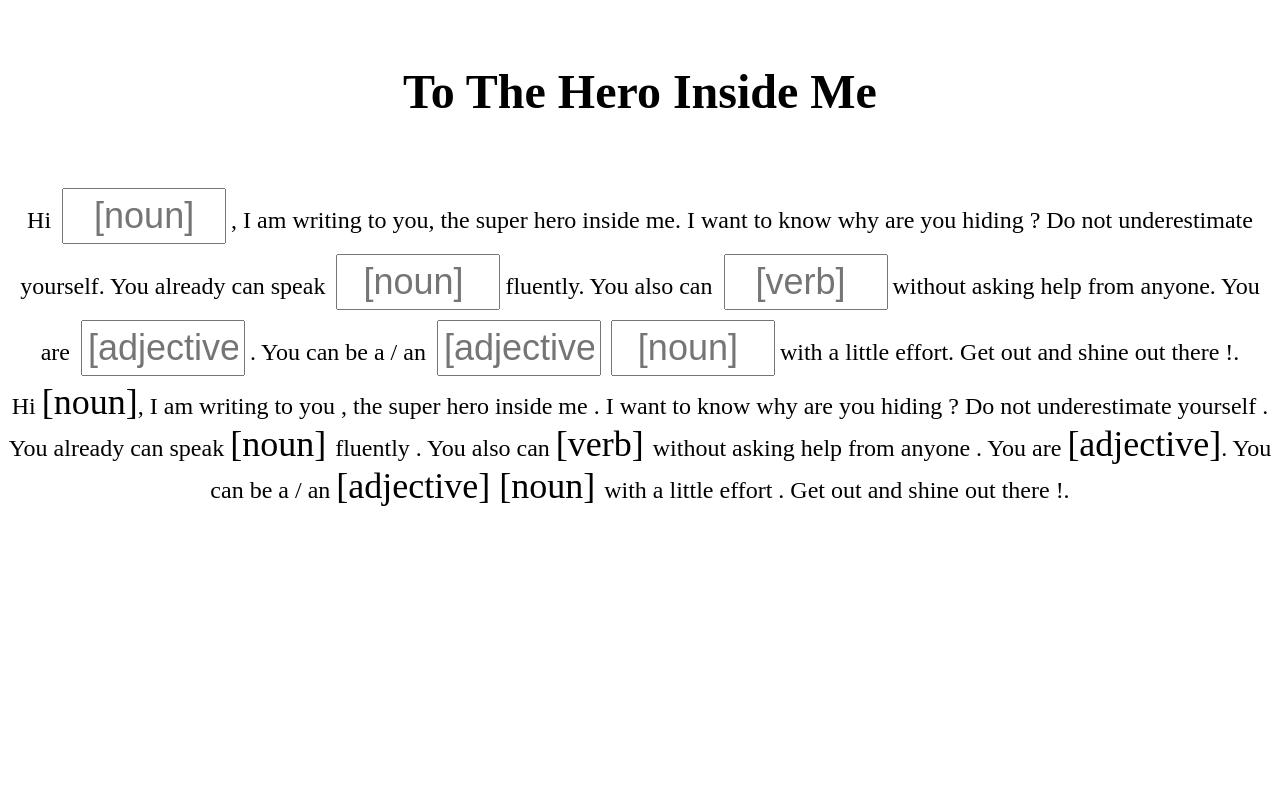
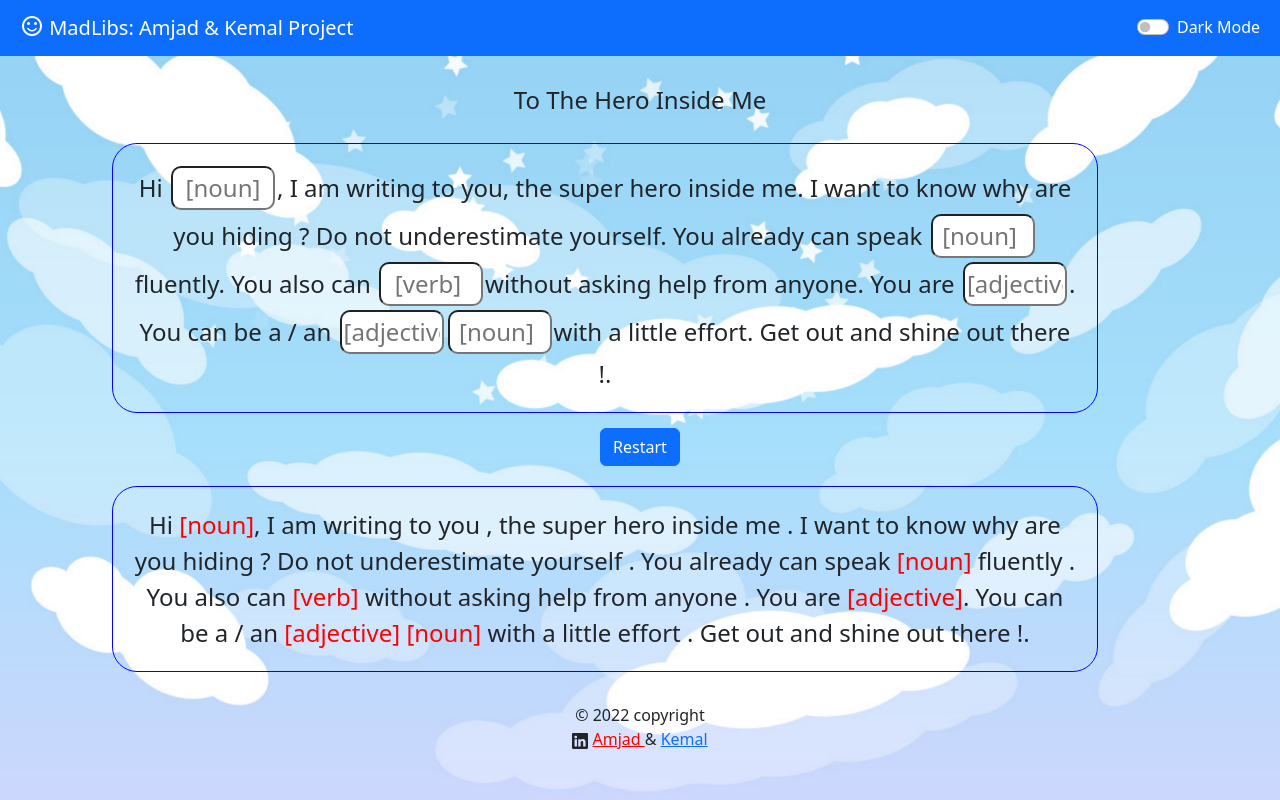
Before and after one commit to Recoded-BPRM-Turkey-FEW-2022/mad-libs-thejokersofbootcamp-js, a plain HTML site: page index.html in a window 1280 px wide. Drawn offline with nearby package versions, Linux system fonts and the light colour scheme.

Commit message:
kemal part

```diff
--- /dev/null
+++ b/dark-mode-switch.min.js
@@ -0,0 +1 @@
+var darkSwitch=document.getElementById("darkSwitch");window.addEventListener("load",(function(){if(darkSwitch){initTheme();darkSwitch.addEventListener("change",(function(){resetTheme()}))}}));function initTheme(){var darkThemeSelected=localStorage.getItem("darkSwitch")!==null&&localStorage.getItem("darkSwitch")==="dark";darkSwitch.checked=darkThemeSelected;darkThemeSelected?document.body.setAttribute("data-theme","dark"):document.body.removeAttribute("data-theme")}function resetTheme(){if(darkSwitch.checked){document.body.setAttribute("data-theme","dark");localStorage.setItem("darkSwitch","dark")}else{document.body.removeAttribute("data-theme");localStorage.removeItem("darkSwitch")}}
--- /dev/null
+++ b/dark-mode.css
@@ -0,0 +1,42 @@
+
+[data-theme="dark"] {
+    background-color: rgba(17, 17, 17, 0.832) !important;
+    color: rgb(255, 255, 255);
+  }
+
+  [data-theme="dark"] #body{
+    background-color: rgba(17, 17, 17, 0.832) !important;
+    color: rgb(255, 255, 255);
+  }
+
+
+  [data-theme="dark"] .bg-black {
+    background-color: #fff !important;
+  }
+
+  [data-theme="dark"] .bg-dark {
+    background-color: #eee !important;
+  }
+
+  [data-theme="dark"] .bg-light {
+    background-color: #222 !important;
+  }
+
+  [data-theme="dark"] .bg-white {
+    background-color: #000 !important;
+  }
+
+  [data-theme="dark"] #madLibsEdit {
+    background-color: #000 !important;
+  }
+  [data-theme="dark"] #ssmadLibsPreview {
+    background-color: #000 !important;
+  }
+
+  [data-theme="dark"] #navbar {
+    background-color: #000 !important;
+    color: rgb(255, 255, 255);
+  }
+  [data-theme="dark"] p.link-dark {
+    color: rgb(255, 255, 255)!important;
+  }
--- a/index.html
+++ b/index.html
@@ -5,16 +5,61 @@
     <meta name="viewport" content="width=device-width">
     <title>To The Hero Inside Me</title>
     <link href="style.css" rel="stylesheet" type="text/css" />
+    <link href="https://cdn.jsdelivr.net/npm/bootstrap@5.2.0-beta1/dist/css/bootstrap.min.css" rel="stylesheet" integrity="sha384-0evHe/X+R7YkIZDRvuzKMRqM+OrBnVFBL6DOitfPri4tjfHxaWutUpFmBp4vmVor" crossorigin="anonymous">
+    <link rel="stylesheet" href="https://fonts.googleapis.com/css2?family=Material+Symbols+Outlined:opsz,wght,FILL,GRAD@20..48,100..700,0..1,-50..200" />
+    <link href="dark-mode.css" rel="stylesheet"/>
   </head>
-  <body>
+  <body id="body" >
+        <!-- navbar start -->
+        <nav id = "navbar" class="navbar d-block p-2 bg-primary text-white ">
+          <div class="container-fluid  ">
+            <a id = "navbar" class="navbar-brand text-white" href="#">
+              <span alt="" class="material-symbols-outlined d-inline-block align-text-top">
+                sentiment_satisfied
+                </span>
+                MadLibs: Amjad & Kemal Project
+            </a>
+            <section class="form-check form-switch">
+              <input type="checkbox" class="form-check-input" id="darkSwitch" />
+              <label class="custom-control-label" for="darkSwitch">Dark Mode</label>
+            </section>
+            <script src="dark-mode-switch.min.js"></script>
+          </div>
+        </nav>
+        <!-- navbar end -->
+        <!-- main container start -->
     <div class="container">
       <h4>To The Hero Inside Me</h4>
-    <div id='madLibsEdit'>
+    <div id='madLibsEdit'  class="childcontainer1  hovermouse">
 
     </div>
-    <div id='ssmadLibsPreview'>
+    <!-- rest button  -->
+    <div id="button" class="buttonplace text-center ">
+    <a href="#" class="btn btn-primary ">Restart</a>
     </div>
+    <!-- rest button -->
+    <div id='ssmadLibsPreview' class="hovermouse">
+    </div>
+
   </div>
+  <!-- main container start -->
+  <!-- footer start -->
+  <footer class="page-footer font-small blue">
+             <div id="footer" class="footer-copyright text-center py-3 black class="link-dark" ">© 2022 copyright
+       <!-- linkedin icon -->
+
+       <p >
+         <svg xmlns="http://www.w3.org/2000/svg" width="16" height="16" fill="currentColor" class="bi bi-linkedin" viewBox="0 0 16 16">
+           <path d="M0 1.146C0 .513.526 0 1.175 0h13.65C15.474 0 16 .513 16 1.146v13.708c0 .633-.526 1.146-1.175 1.146H1.175C.526 16 0 15.487 0 14.854V1.146zm4.943 12.248V6.169H2.542v7.225h2.401zm-1.2-8.212c.837 0 1.358-.554 1.358-1.248-.015-.709-.52-1.248-1.342-1.248-.822 0-1.359.54-1.359 1.248 0 .694.521 1.248 1.327 1.248h.016zm4.908 8.212V9.359c0-.216.016-.432.08-.586.173-.431.568-.878 1.232-.878.869 0 1.216.662 1.216 1.634v3.865h2.401V9.25c0-2.22-1.184-3.252-2.764-3.252-1.274 0-1.845.7-2.165 1.193v.025h-.016a5.54 5.54 0 0 1 .016-.025V6.169h-2.4c.03.678 0 7.225 0 7.225h2.4z"/>
+         </svg>
+          <!-- fix dark mode color for a -->
+       <a href="https://www.linkedin.com/in/amjad-maqsouma-54bb91234/" class="" style="color: red"> Amjad </a>
+        &
+       <a href="https://www.linkedin.com/in/kemal-davut-7096464b/" class=""> Kemal </a>
+     </p>
+    </div>
+  </footer>
+  <!-- footter end -->
     <script src="do-not-touch.js"></script>
     <script src="madlibs.js"></script>
   </body>
--- a/madlibs.js
+++ b/madlibs.js
@@ -93,8 +93,8 @@ let index = 0
 for (el of ObjsList) {
 
   if (el.pos) {
-    editSection.innerHTML += `<input type="text" class="editableFields" id=${index} name="editPane" size= '5' style= "padding:5px;margin:5px;" placeholder="${el.pos}" </input>`
-    review.innerHTML += `<span id=${index} class="review">${el.pos}</span>`
+    editSection.innerHTML += `<input type="text" class="editableFields" id=${index} name="editPane" size= '2' style= "padding:2px;margin:2px;border-radius:10px;" placeholder="${el.pos}" </input>`
+    review.innerHTML += `<span id=${index} class="review" style="color:red">${el.pos}</span>`
 
     index++}
   else {editSection.innerHTML += `${el.word}`;
@@ -103,7 +103,12 @@ for (el of ObjsList) {
 }
 const editable = document.querySelectorAll(".editableFields");   //Targeting the editable fields
 const reviewPane = document.querySelectorAll(".review");        //Targeting the review fields
-
+const button =document.getElementById("button") //targeting the restart button
+button.addEventListener("click" , (e) => {
+  editable.forEach((field) => {
+field.value = ""
+})
+})
 editable.forEach((field) => {       // Iterating through the editable fields and updating the review fields.
     const placeholder = field.getAttribute("placeholder");
 
--- a/style.css
+++ b/style.css
@@ -1,8 +1,60 @@
-#madLibsEdit, #ssmadLibsPreview, .editableFields, .review{
+#ssmadLibsPreview, .editableFields, .review{
     text-align: center;
-    font-size: 150%;
+    font-size: 100%;
 }
+
 h4{
     text-align: center;
     font-size: 3em;
+    padding-top: 30px;
 }
+
+/**
+ kemal css part
+ */
+
+#body {
+    background: url(/Background.png);
+    background-repeat: no-repeat;
+    background-attachment: fixed;
+    background-size: cover;
+}
+
+
+header {
+    text-align: center;
+}
+
+.container {
+    display: flex;
+    flex-direction: column;
+}
+
+.hovermouse:hover{
+    background-color:rgba(0, 0, 255, 0.225);
+    box-shadow: 10px 10px 5px 0px rgba(205,214,219,0.25);
+    -webkit-box-shadow: 10px 10px 5px 0px rgba(205,214,219,0.25);
+    -moz-box-shadow: 10px 10px 5px 0px rgba(205,214,219,0.25);
+
+}
+
+#madLibsEdit{
+    text-align: center;
+    font-size: 150%;
+    border: 1px solid blue;
+    border-radius: 25px;
+    margin: 20px 100px 15px 30px;
+    padding: 20px 20px 20px 20px;
+}
+
+#ssmadLibsPreview{
+    text-align: center;
+    font-size: 150%;
+    border: 1px solid blue;
+    border-radius: 25px;
+    margin: 20px 100px 15px 30px;
+    padding: 20px 20px 20px 20px;
+}
+/**
+ kemal css part
+ */
```
Also changed, not shown: Background.png (added).
